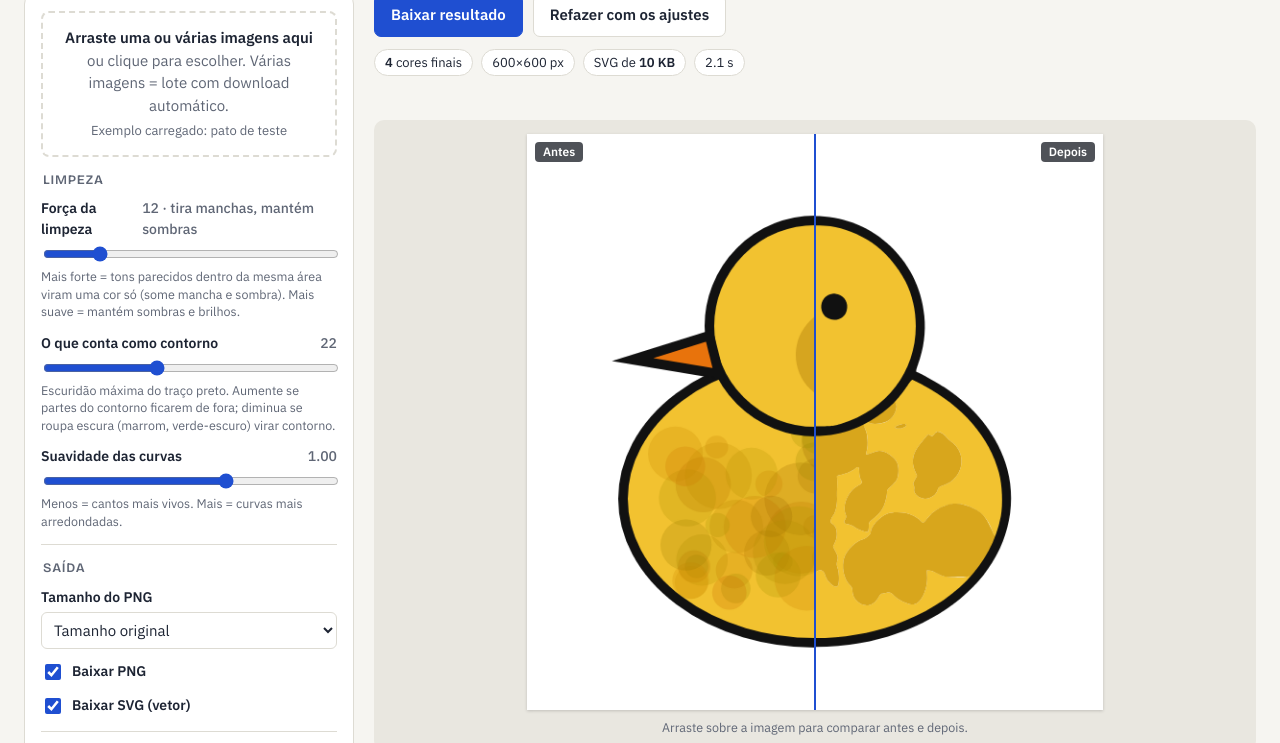
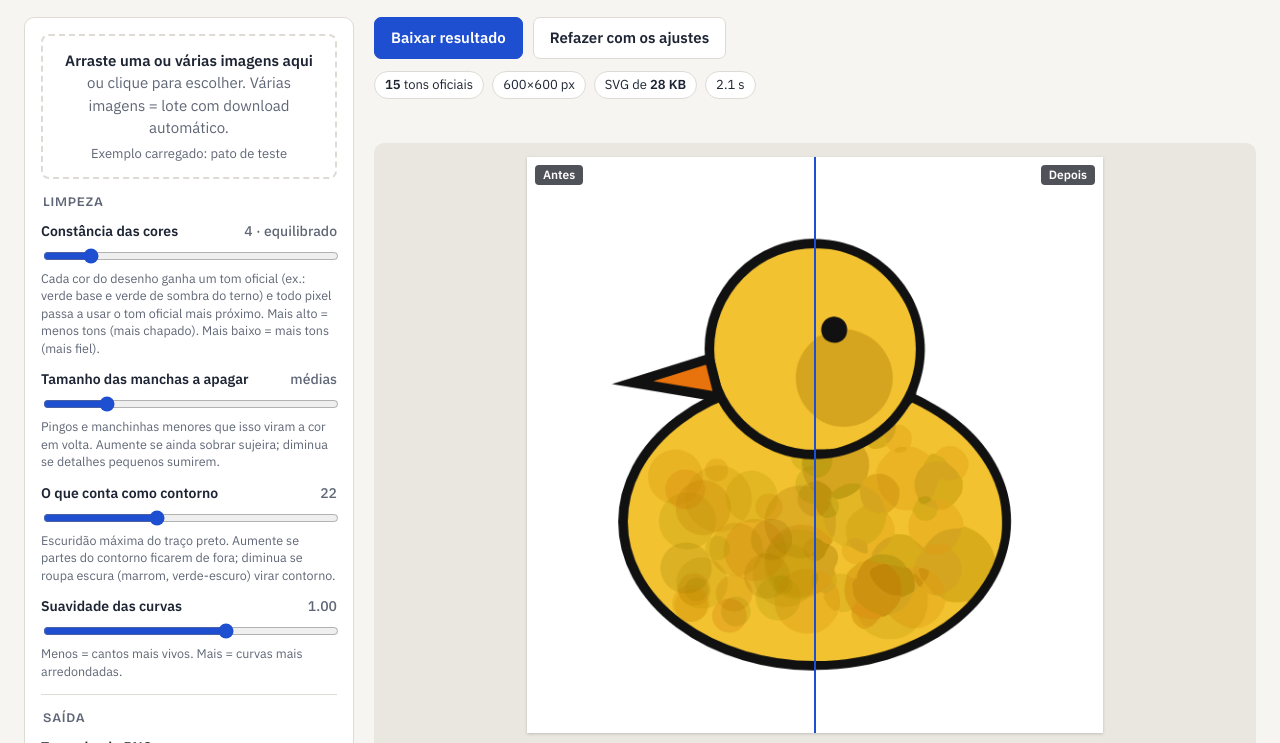
Before and after one commit to NataliSalvatore/limpa-pintura, a plain HTML site: page index.html in a window 1280 px wide. Shown: the part 97-840 px from the top of the page. Drawn offline with nearby package versions, Linux system fonts and the light colour scheme; animation ran at ten frames a second.

Commit message:
Padroniza cores em vez de remover: tons oficiais por cor (base, sombra, brilho), manchas viram o tom mais próximo, detalhes de alto contraste preservados
Co-Authored-By: Claude Opus 5.5 <noreply@anthropic.com>
Claude-Session: https://claude.ai/code/session_013uhVweK7SBNPghWea9pGKE

```diff
--- a/index.html
+++ b/index.html
@@ -76,7 +76,7 @@ progress{width:200px;height:10px;accent-color:var(--accent)}
 <body>
 <header>
   <h1><span>Limpa Pintura</span></h1>
-  <p>Tira manchas, sujeira e degradês sujos da pintura de desenhos com contorno, deixa as cores chapadas e converte em vetor. Baixa em SVG e em PNG com bordas lisas.</p>
+  <p>Padroniza as cores de desenhos com contorno: cada cor (base, sombra, brilho) ganha um tom oficial e as manchas passam a usar esse tom. Converte em vetor e baixa em SVG e PNG com bordas lisas.</p>
 </header>
 <main>
   <section class="panel" aria-label="Ajustes">
@@ -89,9 +89,14 @@ progress{width:200px;height:10px;accent-color:var(--accent)}
     <fieldset>
       <legend>Limpeza</legend>
       <div class="field">
-        <label for="strength">Força da limpeza <output id="strengthO"></output></label>
-        <input type="range" id="strength" autocomplete="off" min="6" max="40" step="1" value="12">
-        <small>Mais forte = tons parecidos dentro da mesma área viram uma cor só (some mancha e sombra). Mais suave = mantém sombras e brilhos.</small>
+        <label for="strength">Constância das cores <output id="strengthO"></output></label>
+        <input type="range" id="strength" autocomplete="off" min="2" max="16" step="1" value="4">
+        <small>Cada cor do desenho ganha um tom oficial (ex.: verde base e verde de sombra do terno) e todo pixel passa a usar o tom oficial mais próximo. Mais alto = menos tons (mais chapado). Mais baixo = mais tons (mais fiel).</small>
+      </div>
+      <div class="field">
+        <label for="speck">Tamanho das manchas a apagar <output id="speckO"></output></label>
+        <input type="range" id="speck" autocomplete="off" min="0" max="0.0002" step="0.00001" value="0.00004">
+        <small>Pingos e manchinhas menores que isso viram a cor em volta. Aumente se ainda sobrar sujeira; diminua se detalhes pequenos sumirem.</small>
       </div>
       <div class="field">
         <label for="thr">O que conta como contorno <output id="thrO"></output></label>
@@ -238,79 +243,60 @@ async function cleanImage(src, opt, report) {
     const dd = new Uint8Array(N); for (const i of front) dd[i] = 1;
     for (let st = 0; st < R2; st++) { const nx = []; for (const i of front) { const y = (i / w) | 0, x = i - y * w;
       for (const j of [x > 0 ? i - 1 : -1, x < w - 1 ? i + 1 : -1, y > 0 ? i - w : -1, y < h - 1 ? i + w : -1]) if (j >= 0 && !dd[j]) { dd[j] = 1; ring[j] = 1; nx.push(j); } } front = nx; } }
-  // cores por área
-  const T2 = opt.strength * opt.strength, out = new Int32Array(N).fill(-1);   // out: índice na paleta
-  const palette = [];  // [L, a, b, área]
-  const minIsland = Math.max(25, Math.round(N * 1.5e-5));
-  let done = 0;
-  for (const r of regs) {
-    const n = r.px.length; if (n < 12) continue;
-    const pts = new Float32Array(n * 3);
-    for (let k = 0; k < n; k++) { const i = r.px[k]; pts[3*k] = lab[3*i]; pts[3*k+1] = lab[3*i+1]; pts[3*k+2] = lab[3*i+2]; }
-    // amostra sem o anel (se a área for só anel, usa tudo)
-    let core = []; for (let k = 0; k < n; k++) if (!ring[r.px[k]]) core.push(k);
-    if (core.length < Math.max(12, n * 0.15)) core = [...Array(n).keys()];
-    const cp = new Float32Array(core.length * 3); core.forEach((k, t) => { cp[3*t] = pts[3*k]; cp[3*t+1] = pts[3*k+1]; cp[3*t+2] = pts[3*k+2]; });
-    const nc = core.length, K = nc < 200 ? 2 : nc < 3000 ? 4 : nc < 30000 ? 8 : 12;
-    const km = kmeans(cp, nc, K);
-    // junta grupos: do maior para o menor; um grupo só fica separado se for bem diferente dos que já ficaram
-    const order = [...Array(km.k).keys()].sort((a, b) => km.cnt[b] - km.cnt[a]);
-    const kept = [], map = new Int32Array(km.k);
-    for (const j of order) {
-      if (!km.cnt[j]) { map[j] = kept.length ? 0 : (kept.push({ L: km.C[3*j], A: km.C[3*j+1], B: km.C[3*j+2], n: 0 }), 0); continue; }
-      let best = -1, bd = Infinity;
-      kept.forEach((c, q) => { const a = c.L - km.C[3*j], b = c.A - km.C[3*j+1], e = c.B - km.C[3*j+2], dd = a*a + b*b + e*e; if (dd < bd) { bd = dd; best = q; } });
-      const share = km.cnt[j] / nc;
-      if (best >= 0 && (bd < T2 || share < 0.01 || km.cnt[j] < minIsland)) map[j] = best;
-      else { map[j] = kept.length; kept.push({ L: km.C[3*j], A: km.C[3*j+1], B: km.C[3*j+2], n: 0 }); }
-    }
-    // cada pixel vai para a cor mantida mais próxima
-    const lbl = new Int32Array(n).fill(-1), inCore = new Uint8Array(n); for (const k of core) inCore[k] = 1;
-    for (let k = 0; k < n; k++) { if (!inCore[k]) continue; let bq = 0, bd = Infinity; for (let q = 0; q < kept.length; q++) { const c = kept[q], a = pts[3*k] - c.L, b = pts[3*k+1] - c.A, e = pts[3*k+2] - c.B, dd = a*a + b*b + e*e; if (dd < bd) { bd = dd; bq = q; } } lbl[k] = bq; }
-    const loc = new Map(); r.px.forEach((i, k) => loc.set(i, k));
-    { let front = []; for (let k = 0; k < n; k++) if (lbl[k] >= 0) front.push(k);
-      while (front.length) { const nx = []; for (const k of front) { const i = r.px[k]; for (const j of [i - 1, i + 1, i - w, i + w]) { const q = loc.get(j); if (q !== undefined && lbl[q] < 0) { lbl[q] = lbl[k]; nx.push(q); } } } front = nx; }
-      for (let k = 0; k < n; k++) if (lbl[k] < 0) lbl[k] = 0; }
-    if (kept.length > 1) {
-      // alisa a fronteira (maioria 3×3, duas passadas) e absorve ilhas pequenas
-      for (let pass = 0; pass < 2; pass++) {
-        const nl = lbl.slice();
-        for (let k = 0; k < n; k++) { const i = r.px[k], cnt = new Map();
-          for (const j of [i - w - 1, i - w, i - w + 1, i - 1, i + 1, i + w - 1, i + w, i + w + 1]) { const q = loc.get(j); if (q !== undefined) cnt.set(lbl[q], (cnt.get(lbl[q]) || 0) + 1); }
-          let bl = lbl[k], bc = cnt.get(lbl[k]) || 0; for (const [l, c] of cnt) if (c > bc + 1) { bc = c; bl = l; } nl[k] = bl; }
-        lbl.set(nl);
-      }
-      const seen = new Uint8Array(n);
-      for (let k0 = 0; k0 < n; k0++) { if (seen[k0]) continue; const l = lbl[k0], isl = [k0], nbc = new Map(); seen[k0] = 1;
-        for (let t = 0; t < isl.length; t++) { const i = r.px[isl[t]];
-          for (const j of [i - 1, i + 1, i - w, i + w]) { const q = loc.get(j); if (q === undefined) continue; if (lbl[q] === l) { if (!seen[q]) { seen[q] = 1; isl.push(q); } } else nbc.set(lbl[q], (nbc.get(lbl[q]) || 0) + 1); } }
-        if (isl.length < minIsland && nbc.size) { let bl = l, bc = -1; for (const [ll, c] of nbc) if (c > bc) { bc = c; bl = ll; } for (const q of isl) lbl[q] = bl; } }
-    }
-    // cor final = mediana de cada grupo (robusta a resto de mancha)
-    const groups = kept.map(() => []); for (let k = 0; k < n; k++) if (inCore[k]) groups[lbl[k]].push(k);
-    kept.forEach((c, q) => { if (!groups[q].length) for (let k = 0; k < n; k++) if (lbl[k] === q) groups[q].push(k); });
-    const pid = groups.map(g => {
-      if (!g.length) return -1;
-      const med = ch => { const v = g.map(k => pts[3*k+ch]).sort((a, b) => a - b); return v[v.length >> 1]; };
-      const c = [med(0), med(1), med(2)];
-      // paleta global: tons quase iguais em áreas diferentes viram a mesma cor
-      let best = -1, bd = 9; palette.forEach((p, q) => { const a = p[0] - c[0], b = p[1] - c[1], e = p[2] - c[2], dd = a*a + b*b + e*e; if (dd < bd) { bd = dd; best = q; } });
-      if (best < 0) { palette.push([c[0], c[1], c[2], g.length]); return palette.length - 1; }
-      palette[best][3] += g.length; return best;
-    });
-    for (let k = 0; k < n; k++) out[r.px[k]] = pid[lbl[k]];
-    done += n; if (done > N * 0.05) { done = 0; report(0.2 + 0.6 * (r.id / regs.length)); await nextTick(); }
+  // 1) PALETA OFICIAL: agrupa as cores da imagem toda (sem traço e sem o meio-tom junto do traço) em muitos tons
+  //    e junta os tons quase iguais. O tom que fica é o MAIS FREQUENTE do grupo (a cor que o artista "definiu"),
+  //    não a média — assim a mancha não puxa a cor.
+  const samp = []; { const step = Math.max(1, Math.floor(N / 120000)); for (let i = 0; i < N; i += step) if (!line[i] && !ring[i] && reg[i] >= 0) samp.push(i); }
+  const sp = new Float32Array(samp.length * 3); samp.forEach((i, k) => { sp[3*k] = lab[3*i]; sp[3*k+1] = lab[3*i+1]; sp[3*k+2] = lab[3*i+2]; });
+  const km = kmeans(sp, samp.length, 48, 10);
+  report(0.35); await nextTick();
+  const T2 = opt.strength * opt.strength, tones = [];
+  for (const j of [...Array(km.k).keys()].sort((a, b) => km.cnt[b] - km.cnt[a])) {
+    if (!km.cnt[j]) continue;
+    const c = [km.C[3*j], km.C[3*j+1], km.C[3*j+2]];
+    let best = -1, bd = Infinity; tones.forEach((t, q) => { const a = t[0] - c[0], b = t[1] - c[1], e = t[2] - c[2], dd = a*a + b*b + e*e; if (dd < bd) { bd = dd; best = q; } });
+    if (best >= 0 && bd < T2) tones[best][3] += km.cnt[j]; else tones.push([c[0], c[1], c[2], km.cnt[j]]);
   }
+  // 2) cada pixel recebe o tom oficial mais próximo
+  const out = new Int32Array(N).fill(-1);
+  for (let i = 0; i < N; i++) { if (line[i] || ring[i] || reg[i] < 0) continue; let bq = 0, bd = Infinity;
+    for (let q = 0; q < tones.length; q++) { const t = tones[q], a = lab[3*i] - t[0], b = lab[3*i+1] - t[1], e = lab[3*i+2] - t[2], dd = a*a + b*b + e*e; if (dd < bd) { bd = dd; bq = q; } } out[i] = bq; }
+  report(0.5); await nextTick();
+  // meio-tom junto do traço herda o vizinho de dentro da mesma área
+  { let front = []; for (let i = 0; i < N; i++) if (out[i] >= 0) front.push(i);
+    while (front.length) { const nx = []; for (const i of front) { const y = (i / w) | 0, x = i - y * w;
+      for (const j of [x > 0 ? i - 1 : -1, x < w - 1 ? i + 1 : -1, y > 0 ? i - w : -1, y < h - 1 ? i + w : -1]) if (j >= 0 && out[j] < 0 && !line[j] && reg[j] === reg[i]) { out[j] = out[i]; nx.push(j); } } front = nx; } }
+  // 3) limpeza espacial: mancha = pequena E de cor parecida com a vizinha. Só nesses casos o pixel/ilha vira o
+  //    tom em volta; detalhe de cor bem diferente (contorno da ervilha, brilho) fica.
+  const near = (p, q) => { const a = tones[p], b = tones[q], x = a[0] - b[0], y = a[1] - b[1], z = a[2] - b[2]; return x*x + y*y + z*z < ABS2; };
+  const ABS2 = Math.pow(Math.max(12, opt.strength * 3), 2);
+  for (let pass = 0; pass < 2; pass++) {
+    const nl = out.slice();
+    for (let y = 1; y < h - 1; y++) for (let x = 1; x < w - 1; x++) { const i = y * w + x; if (out[i] < 0) continue; const cnt = new Map();
+      for (const j of [i - w - 1, i - w, i - w + 1, i - 1, i + 1, i + w - 1, i + w, i + w + 1]) if (out[j] >= 0 && reg[j] === reg[i]) cnt.set(out[j], (cnt.get(out[j]) || 0) + 1);
+      let bl = out[i], bc = cnt.get(out[i]) || 0; for (const [l, c] of cnt) if (c > bc + 1) { bc = c; bl = l; } if (bl !== out[i] && near(bl, out[i])) nl[i] = bl; }
+    out.set(nl);
+  }
+  report(0.6); await nextTick();
+  const minIsland = Math.max(30, Math.round(N * opt.speck));
+  { const seen = new Uint8Array(N), st = new Int32Array(N);
+    for (let s0 = 0; s0 < N; s0++) { if (out[s0] < 0 || seen[s0]) continue; const t = out[s0], R0 = reg[s0]; let sp2 = 0; st[sp2++] = s0; seen[s0] = 1; const isl = []; const nbc = new Map();
+      while (sp2) { const i = st[--sp2]; isl.push(i); const y = (i / w) | 0, x = i - y * w;
+        for (const j of [x > 0 ? i - 1 : -1, x < w - 1 ? i + 1 : -1, y > 0 ? i - w : -1, y < h - 1 ? i + w : -1]) { if (j < 0 || out[j] < 0 || reg[j] !== R0) continue;
+          if (out[j] === t) { if (!seen[j]) { seen[j] = 1; st[sp2++] = j; } } else nbc.set(out[j], (nbc.get(out[j]) || 0) + 1); } }
+      if (isl.length < minIsland && nbc.size) { let bl = t, bc = -1; for (const [l, c] of nbc) if (c > bc) { bc = c; bl = l; } if (near(bl, t)) for (const i of isl) out[i] = bl; } } }
+  const palette = tones;
   // cor do traço = mediana dos pixels bem escuros
   const lv = []; for (let i = 0; i < N; i += 3) if (line[i] && lab[3*i] < opt.thr * 0.6) lv.push(i);
   const lineRGB = lv.length ? [0, 1, 2].map(ch => { const v = lv.map(i => d[4*i+ch]).sort((a, b) => a - b); return v[v.length >> 1]; }) : [15, 15, 15];
   const palRGB = palette.map(p => labToRgb(p[0], p[1], p[2]));
+  const used = new Set(); for (let i = 0; i < N; i++) if (out[i] >= 0) used.add(out[i]);
   // fundo = cor mais comum na borda
   const bc = new Map(); for (let x = 0; x < w; x++) for (const y of [0, h - 1]) { const q = out[y * w + x]; if (q >= 0) bc.set(q, (bc.get(q) || 0) + 1); }
   for (let y = 0; y < h; y++) for (const x of [0, w - 1]) { const q = out[y * w + x]; if (q >= 0) bc.set(q, (bc.get(q) || 0) + 1); }
   let bgId = -1, bn = -1; for (const [q, n] of bc) if (n > bn) { bn = n; bgId = q; }
   report(0.85);
-  return { w, h, out, line, palette, palRGB, lineRGB, bgId };
+  return { w, h, out, line, palette, palRGB, lineRGB, bgId, nColors: used.size };
 }
 
 function labToRgb(L, A, B) {
@@ -344,6 +330,9 @@ async function vectorize(R, opt, report) {
         if (m[k - 1] || m[k + 1] || m[k - cw] || m[k + cw]) nm[k] = 1; }
       m.set(nm);
     }
+    if (pad) { const nm = m.slice();   // +1 px sobre a cor vizinha: sem frestas entre áreas
+      for (let y = 1; y < ch - 1; y++) for (let x = 1; x < cw - 1; x++) { const k = y * cw + x; if (!m[k] && (m[k - 1] || m[k + 1] || m[k - cw] || m[k + cw])) nm[k] = 1; }
+      m.set(nm); }
     const img = new ImageData(cw, ch); for (let k = 0; k < cw * ch; k++) { const v = m[k] ? 0 : 255; img.data[4*k] = v; img.data[4*k+1] = v; img.data[4*k+2] = v; img.data[4*k+3] = 255; }
     const svg = await potrace(img, tOpts);
     const g = (svg.match(/<g[^>]*>([\s\S]*)<\/g>/) || [])[1] || '';
@@ -368,7 +357,7 @@ function svgToCanvas(svg, W, H) {
 }
 
 /* ---------- fluxo ---------- */
-function readOpts() { return { strength: +$('strength').value, thr: +$('thr').value, smooth: +$('smooth').value, scale: $('scale').value, png: $('getPng').checked, svg: $('getSvg').checked }; }
+function readOpts() { return { strength: +$('strength').value, speck: +$('speck').value, thr: +$('thr').value, smooth: +$('smooth').value, scale: $('scale').value, png: $('getPng').checked, svg: $('getSvg').checked }; }
 function setStatus(m, k) { const s = $('status'); s.textContent = m; s.className = 'status' + (k ? ' ' + k : ''); }
 const MAXW = 2048;   // resolução de trabalho (o vetor depois pode ser exportado maior)
 
@@ -387,9 +376,9 @@ async function processCurrent() {
   const svg = await vectorize(R, opt, report);
   const after = await svgToCanvas(svg, w, h);
   prog.value = 1; prog.hidden = true;
-  S.res = { svg, w, h, natW: img.naturalWidth, natH: img.naturalHeight, colors: R.palette.length, ms: performance.now() - t0 };
+  S.res = { svg, w, h, natW: img.naturalWidth, natH: img.naturalHeight, colors: R.nColors, ms: performance.now() - t0 };
   showCompare(src, after);
-  $('stats').innerHTML = `<span class="chip"><b>${R.palette.length}</b> cores finais</span><span class="chip">${img.naturalWidth}×${img.naturalHeight} px</span><span class="chip">SVG de <b>${Math.max(1, Math.round(svg.length / 1024))} KB</b></span><span class="chip">${(S.res.ms / 1000).toFixed(1)} s</span>`;
+  $('stats').innerHTML = `<span class="chip"><b>${R.nColors}</b> tons oficiais</span><span class="chip">${img.naturalWidth}×${img.naturalHeight} px</span><span class="chip">SVG de <b>${Math.max(1, Math.round(svg.length / 1024))} KB</b></span><span class="chip">${(S.res.ms / 1000).toFixed(1)} s</span>`;
   setStatus('');
   return S.res;
 }
@@ -426,7 +415,7 @@ async function save(blob, filename) {
   const a = document.createElement('a'), url = URL.createObjectURL(blob); a.href = url; a.download = filename; document.body.appendChild(a); a.click(); a.remove(); setTimeout(() => URL.revokeObjectURL(url), 60000);
 }
 
-function setBusy(b) { S.busy = b; ['dlBtn', 'redo', 'strength', 'thr', 'smooth', 'scale', 'getPng', 'getSvg'].forEach(id => $(id).disabled = b); }
+function setBusy(b) { S.busy = b; ['dlBtn', 'redo', 'strength', 'speck', 'thr', 'smooth', 'scale', 'getPng', 'getSvg'].forEach(id => $(id).disabled = b); }
 
 async function runOne() {
   if (S.busy || !S.img) return; setBusy(true);
@@ -457,7 +446,7 @@ async function runBatch(files) {
     if (S.cancel) { for (let j = k; j < files.length; j++) mark(j, '', 'cancelado'); break; }
     const f = files[k], url = URL.createObjectURL(f); $('batchStatus').textContent = `${k + 1} de ${files.length}`; mark(k, 'now', 'limpando…');
     try { await loadFromSrc(url, f.name); $('fname').textContent = f.name; const res = await processCurrent();
-      for (const [n, b] of await outputs(res, f.name)) await save(b, n); ok++; mark(k, 'ok', `baixado · ${res.colors} cores · ${(res.ms / 1000).toFixed(0)} s`); }
+      for (const [n, b] of await outputs(res, f.name)) await save(b, n); ok++; mark(k, 'ok', `baixado · ${res.colors} tons · ${(res.ms / 1000).toFixed(0)} s`); }
     catch (e) { mark(k, 'err', S.cancel ? 'cancelado' : 'erro: ' + (e.message || e)); }
     finally { URL.revokeObjectURL(url); }
   }
@@ -483,7 +472,8 @@ document.addEventListener('dragover', e => e.preventDefault());
 document.addEventListener('drop', e => { e.preventDefault(); if (!drop.contains(e.target)) pick(e.dataTransfer.files); });
 
 const bindOut = (id, fmt) => { const el = $(id), o = $(id + 'O'); const f = () => o.textContent = fmt(+el.value); el.addEventListener('input', f); f(); };
-bindOut('strength', v => v <= 9 ? `${v} · suave` : v <= 16 ? `${v} · tira manchas, mantém sombras` : `${v} · forte (tira sombras também)`);
+bindOut('strength', v => v <= 3 ? `${v} · mais fiel` : v <= 7 ? `${v} · equilibrado` : `${v} · mais chapado`);
+bindOut('speck', v => v === 0 ? 'nenhuma' : v <= 0.00003 ? 'pequenas' : v <= 0.00008 ? 'médias' : 'grandes');
 bindOut('thr', v => v); bindOut('smooth', v => v.toFixed(2));
 
 /* exemplo inicial: pato desenhado com sujeira de propósito */
```
Also changed, not shown: 1 other file.
